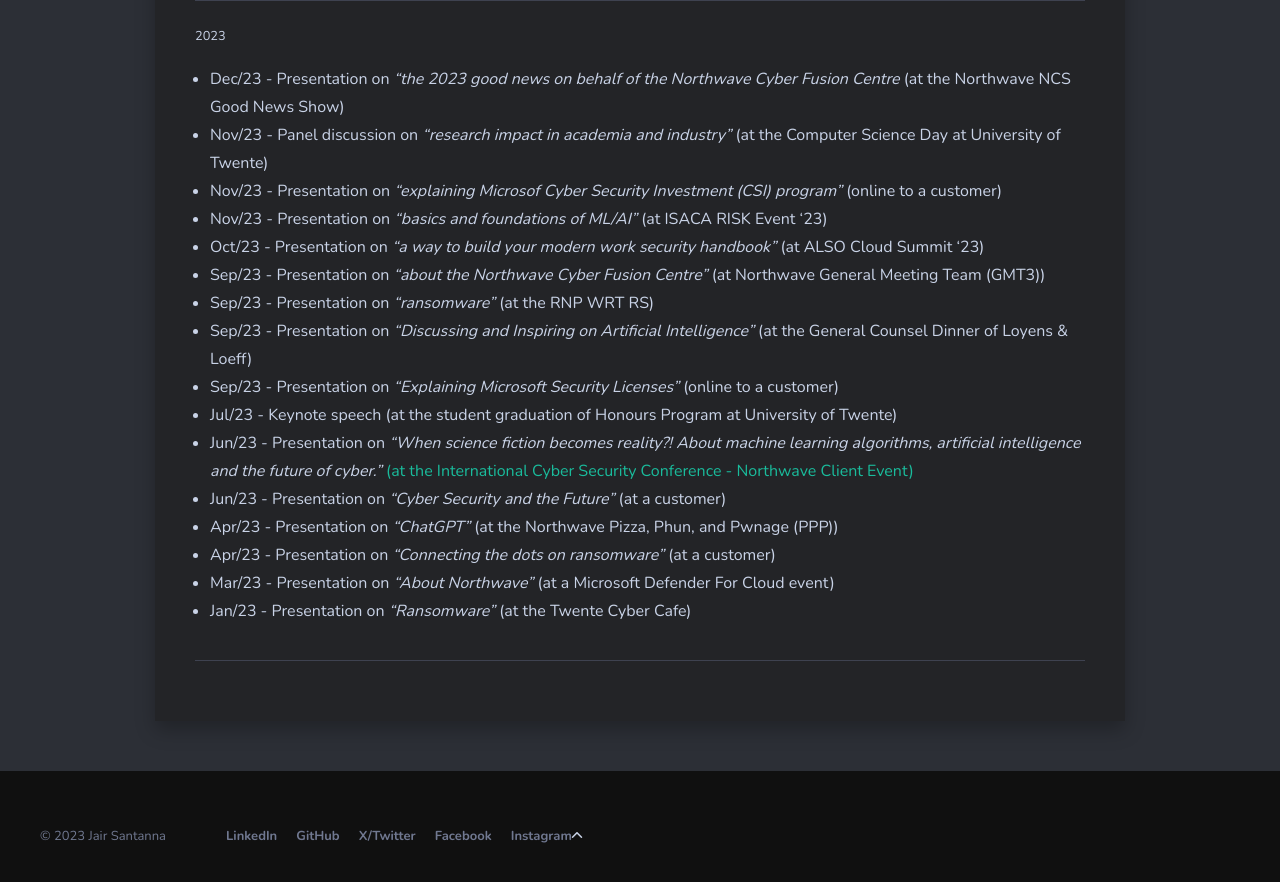
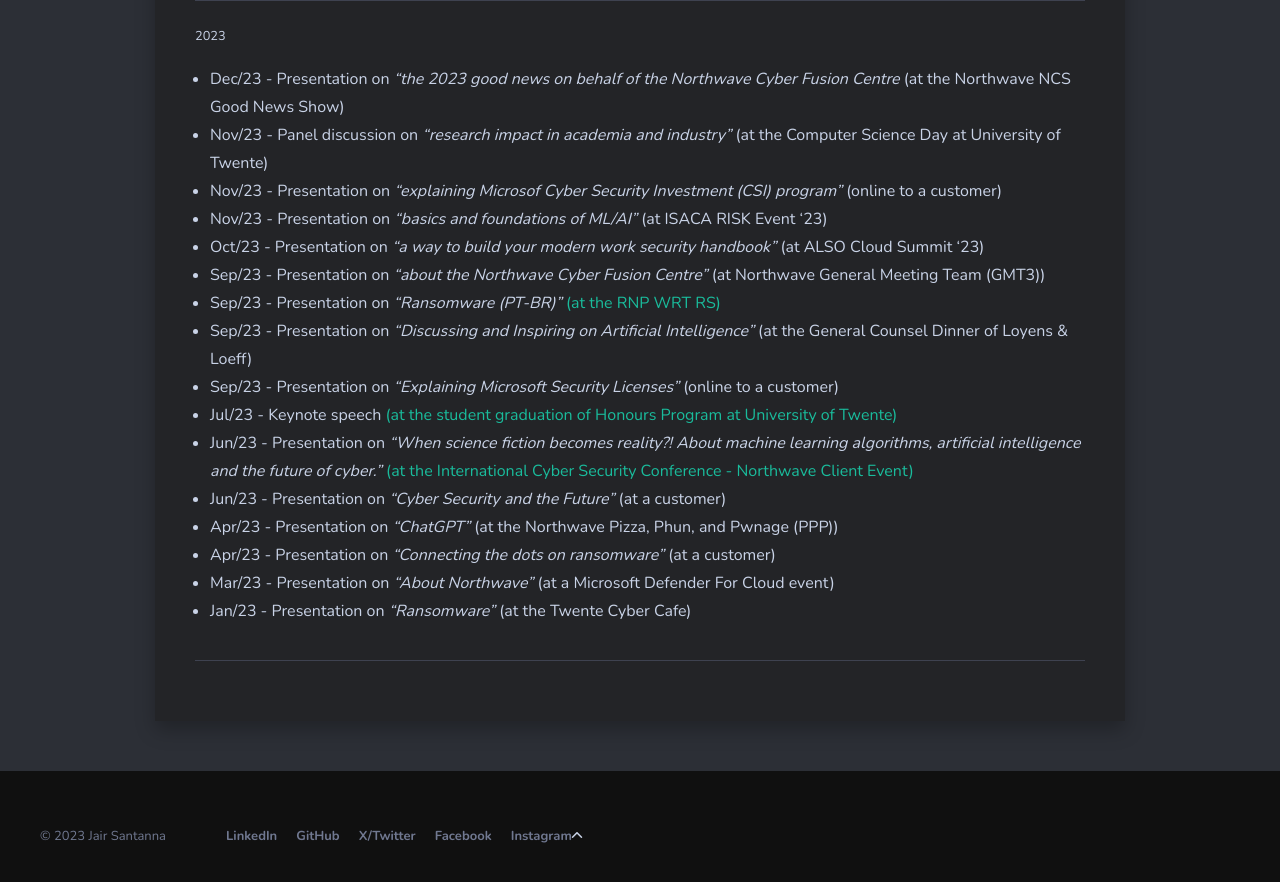
Before and after one commit to jjsantanna/jjsantanna.github.io, a Jekyll site: the page built from _pages/talks.md, in a window 1280 px wide and 900 px high, scrolled down 848 px. Shown: the top 882 px of the window. Built offline with Jekyll 4.4.1, drawn with Linux system fonts in a browser that asks for light colours; nearby versions of some CDN libraries.

```diff
--- a/_pages/talks.md
+++ b/_pages/talks.md
@@ -12,10 +12,10 @@
 - Nov/23 - Presentation on *"basics and foundations of ML/AI"* (at ISACA RISK Event '23)
 - Oct/23 - Presentation on *"a way to build your modern work security handbook"* (at ALSO Cloud Summit '23)
 - Sep/23 - Presentation on *"about the Northwave Cyber Fusion Centre"* (at Northwave General Meeting Team (GMT3))
-- Sep/23 - Presentation on *"ransomware"* (at the RNP WRT RS)
+- Sep/23 - Presentation on *"Ransomware (PT-BR)"* [(at the RNP WRT RS)](https://www.youtube.com/live/Oo9qLw3yQl0?si=NtbBSrnFFhLq3X9d&t=6321)
 - Sep/23 - Presentation on *"Discussing and Inspiring on Artificial Intelligence"* (at the General Counsel Dinner of Loyens & Loeff)
 - Sep/23 - Presentation on *"Explaining Microsoft Security Licenses"* (online to a customer)
-- Jul/23 - Keynote speech  (at the student graduation of Honours Program at University of Twente)
+- Jul/23 - Keynote speech  [(at the student graduation of Honours Program at University of Twente)](https://www.linkedin.com/posts/jjcsantanna_over-the-years-among-all-the-teachers-and-activity-7085587903745011713-9vUM)
 - Jun/23 - Presentation on *"When science fiction becomes reality?! About machine learning algorithms, artificial intelligence and the future of cyber."* [(at the International Cyber Security Conference - Northwave Client Event)](https://northwave-cybersecurity.com/northwave-knowledge-network-agenda)
 - Jun/23 - Presentation on *"Cyber Security and the Future"* (at a customer)
 - Apr/23 - Presentation on *"ChatGPT"* (at the Northwave Pizza, Phun, and Pwnage (PPP))
```
